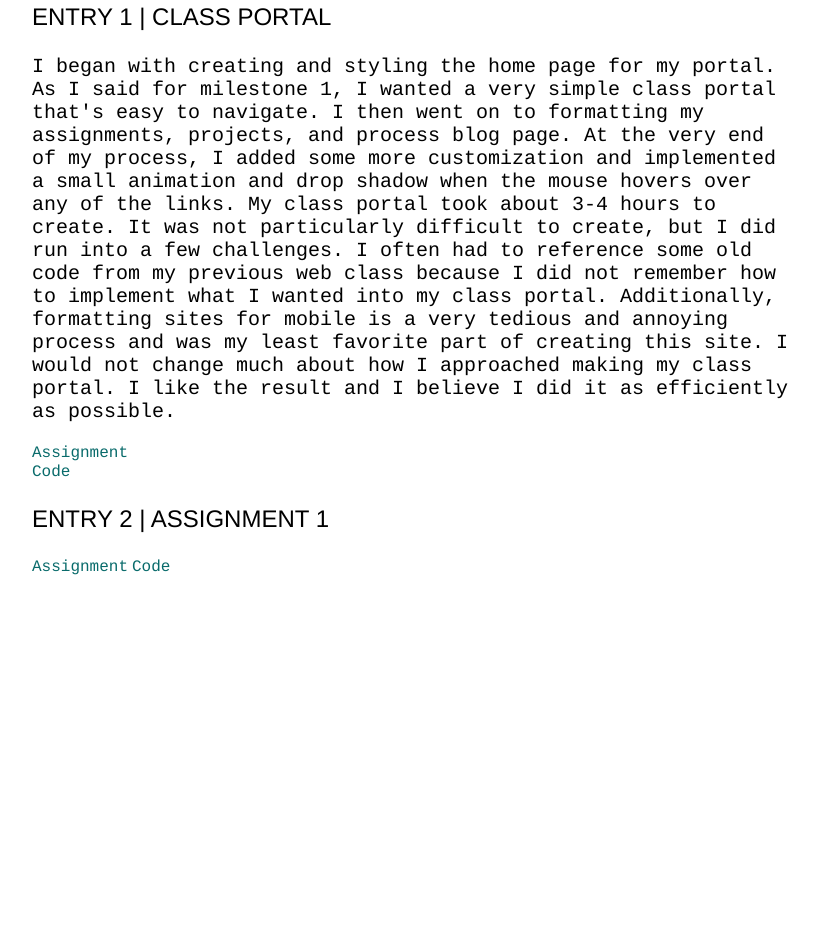
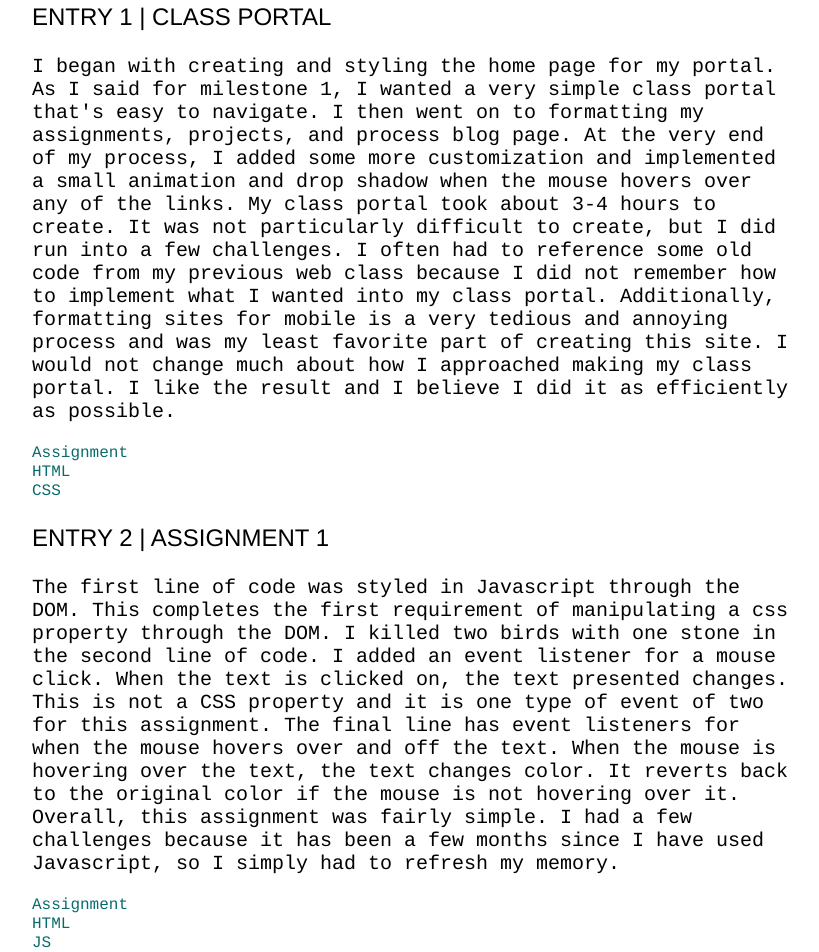
Before and after one commit to jaydenskula/front.end.web.development, a plain HTML site: page processBlog.html in a window 1280 px wide. Shown: the part 173-1125 px from the top of the page, without its empty margins (224-1043 px from the left). Before the commit the page ends 800 px from the top, so only its background shows below. Drawn offline with Linux system fonts and the light colour scheme.

Commit message:
Update processBlog.html

```diff
--- a/processBlog.html
+++ b/processBlog.html
@@ -34,15 +34,26 @@
 
         <a class="blog-link" href="https://jaydenskuladottir.me/front.end.web.development/classPortal.html">Assignment</a>
         <br>
-        <a class="blog-link" href="https://github.com/jaydenskula/front.end.web.development/blob/main/classPortal.html">Code</a>
+        <a class="blog-link" href="https://github.com/jaydenskula/front.end.web.development/blob/main/classPortal.html">HTML</a>
+        <br>
+        <a class="blog-link" href="https://github.com/jaydenskula/front.end.web.development/blob/main/classPortal.css">CSS</a>
     </div>
 
     <div class="blog-entry">
         <p class="entry-header">ENTRY 2 | ASSIGNMENT 1</p>
-        <p class="entry-text"></p>
+        <p class="entry-text">The first line of code was styled in Javascript through the DOM. This completes the first requirement of manipulating a css
+            property through the DOM. I killed two birds with one stone in the second line of code. I added an event listener for a mouse click. When the
+            text is clicked on, the text presented changes. This is not a CSS property and it is one type of event of two for this assignment. The final line
+            has event listeners for when the mouse hovers over and off the text. When the mouse is hovering over the text, the text changes color. It reverts
+            back to the original color if the mouse is not hovering over it. Overall, this assignment was fairly simple. I had a few challenges because it
+            has been a few months since I have used Javascript, so I simply had to refresh my memory.
+        </p>
 
-        <a class="blog-link" href="">Assignment</a>
-        <a class="blog-link" href="">Code</a>
+        <a class="blog-link" href="https://jaydenskuladottir.me/front.end.web.development/assignment1.html">Assignment</a>
+        <br>
+        <a class="blog-link" href="https://github.com/jaydenskula/front.end.web.development/blob/main/assignment1.html">HTML</a>
+        <br>
+        <a class="blog-link" href="https://github.com/jaydenskula/front.end.web.development/blob/main/assignment1.js">JS</a>
     </div>
 
 </body>
```
